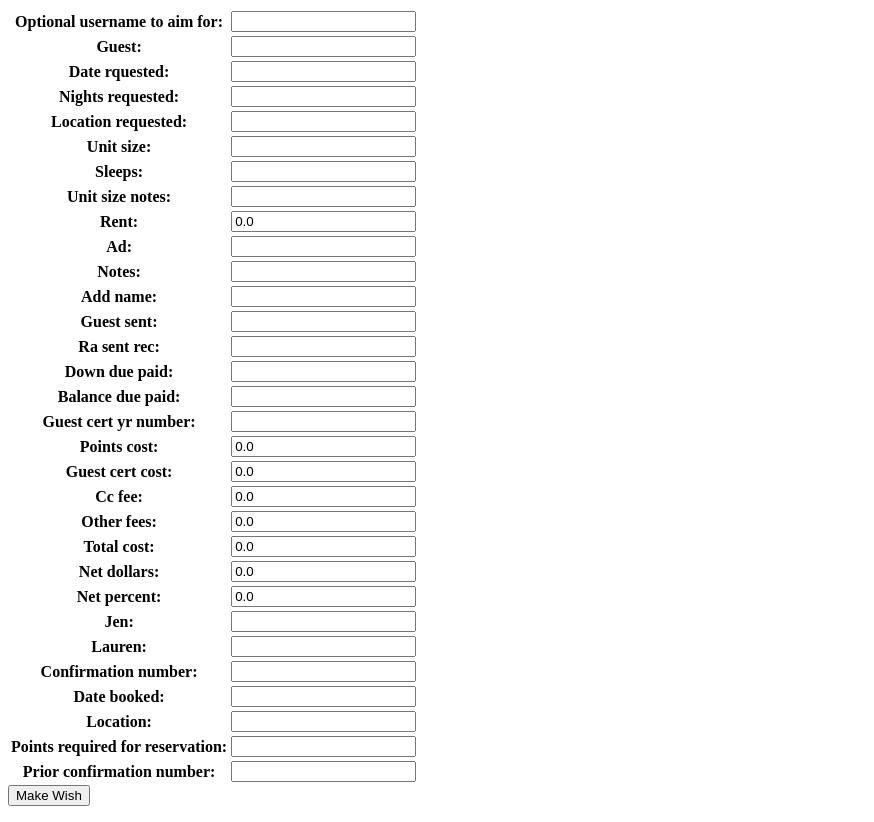
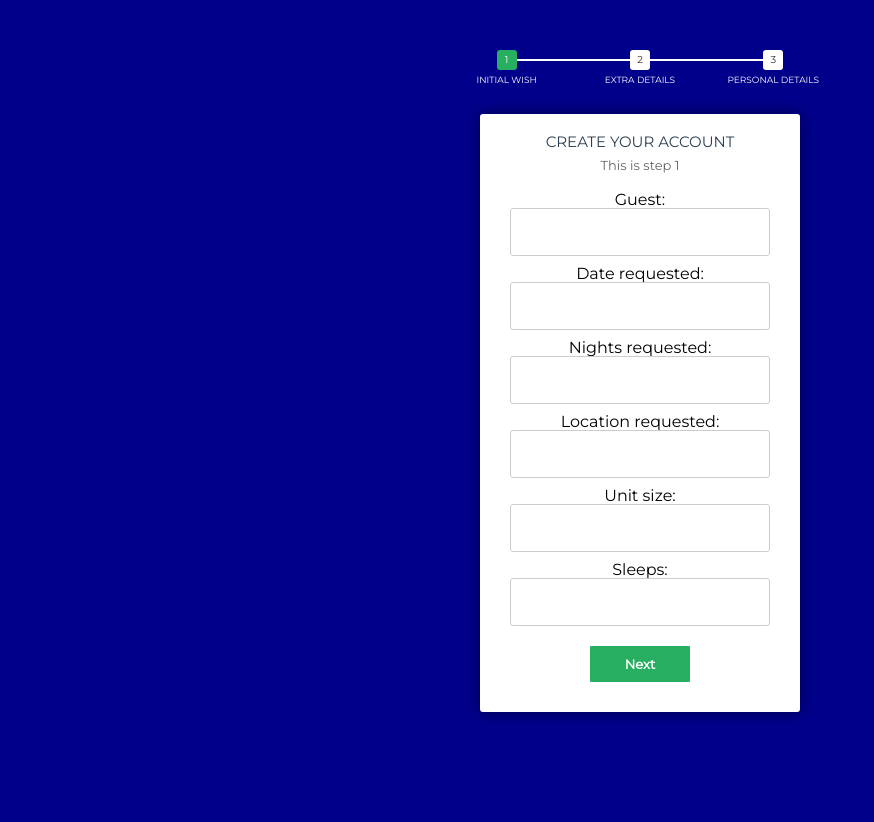
Before and after one commit to erikbenscoter/wam, a Django app: page /guest/makeWish/ in a window 1280 px wide. Shown: the whole page, without its empty margins (0-874 px from the left). After the commit the page ends 719 px from the top, so only its background shows below. Run offline with Django 3.2, Linux system fonts and the light colour scheme; parts of the project's set-up code (start-up, migrations or seed data) failed here and were passed over; some libraries are stand-ins or nearby versions.

Commit message:
split the form into multiple pages

```diff
--- a/VacationScheduler/urls.py
+++ b/VacationScheduler/urls.py
@@ -16,7 +16,9 @@ Including another URLconf
 from django.conf.urls import url
 from django.contrib import admin
 
-from guest_reservation_manager.views import makeNewWish
+from guest_reservation_manager.views import makeNewWish1
+from guest_reservation_manager.views import makeNewWish2
+from guest_reservation_manager.views import makeNewWish3
 from owners_point_manager.views import Update as update_owners_points_update
 from owners_point_manager.views import View as update_owners_points_view
 from reservation_manager.views import Export
@@ -46,7 +48,10 @@ urlpatterns = [
 	url(r'^login/$', login_views.login_user),
 	url(r'^$', View.get),
 
-    url(r'^guest/makeWish/$',makeNewWish),
+    url(r'^guest/makeWish/$',makeNewWish1),
+    url(r'^guest/makeWish2/(?P<wish_id>[0-9]*)$',makeNewWish2),
+    url(r'^guest/makeWish3/(?P<wish_id>[0-9]*)$',makeNewWish3),
+
     url(r'^guestreservationview/', guest_reservations_views.get),
 
     url(r'^updatepoints/', update_owners_points_update.get),
--- /dev/null
+++ b/guest_reservation_manager/static/new_wish/css/reset.css
@@ -0,0 +1 @@
+html,body,div,span,applet,object,iframe,h1,h2,h3,h4,h5,h6,p,blockquote,pre,a,abbr,acronym,address,big,cite,code,del,dfn,em,img,ins,kbd,q,s,samp,small,strike,strong,sub,sup,tt,var,b,u,i,center,dl,dt,dd,ol,ul,li,fieldset,form,label,legend,table,caption,tbody,tfoot,thead,tr,th,td,article,aside,canvas,details,embed,figure,figcaption,footer,header,hgroup,menu,nav,output,ruby,section,summary,time,mark,audio,video{margin:0;padding:0;border:0;font-size:100%;font:inherit;vertical-align:baseline}article,aside,details,figcaption,figure,footer,header,hgroup,menu,nav,section{display:block}body{line-height:1}ol,ul{list-style:none}blockquote,q{quotes:none}blockquote:before,blockquote:after,q:before,q:after{content:'';content:none}table{border-collapse:collapse;border-spacing:0}
--- /dev/null
+++ b/guest_reservation_manager/static/new_wish/css/style.css
@@ -0,0 +1,132 @@
+/*custom font*/
+@import url(http://fonts.googleapis.com/css?family=Montserrat);
+
+/*basic reset*/
+* {margin: 0; padding: 0;}
+
+html {
+	height: 100%;
+	/*Image only BG fallback*/
+
+	/*background = gradient + image pattern combo*/
+	/*background:*/
+		/*linear-gradient(rgba(196, 102, 0, 0.6), rgba(155, 89, 182, 0.6));*/
+	background-color: darkblue
+}
+
+body {
+	font-family: montserrat, arial, verdana;
+}
+/*form styles*/
+#msform {
+	width: 400px;
+	margin: 50px auto;
+	text-align: center;
+	position: relative;
+}
+#msform fieldset {
+	background: white;
+	border: 0 none;
+	border-radius: 3px;
+	box-shadow: 0 0 15px 1px rgba(0, 0, 0, 0.4);
+	padding: 20px 30px;
+	box-sizing: border-box;
+	width: 80%;
+	margin: 0 10%;
+
+	/*stacking fieldsets above each other*/
+	position: relative;
+}
+/*Hide all except first fieldset*/
+#msform fieldset:not(:first-of-type) {
+	display: none;
+}
+/*inputs*/
+#msform input, #msform textarea {
+	padding: 15px;
+	border: 1px solid #ccc;
+	border-radius: 3px;
+	margin-bottom: 10px;
+	width: 100%;
+	box-sizing: border-box;
+	font-family: montserrat;
+	color: #2C3E50;
+	font-size: 13px;
+}
+/*buttons*/
+#msform .action-button {
+	width: 100px;
+	background: #27AE60;
+	font-weight: bold;
+	color: white;
+	border: 0 none;
+	border-radius: 1px;
+	cursor: pointer;
+	padding: 10px 5px;
+	margin: 10px 5px;
+}
+#msform .action-button:hover, #msform .action-button:focus {
+	box-shadow: 0 0 0 2px white, 0 0 0 3px #27AE60;
+}
+/*headings*/
+.fs-title {
+	font-size: 15px;
+	text-transform: uppercase;
+	color: #2C3E50;
+	margin-bottom: 10px;
+}
+.fs-subtitle {
+	font-weight: normal;
+	font-size: 13px;
+	color: #666;
+	margin-bottom: 20px;
+}
+/*progressbar*/
+#progressbar {
+	margin-bottom: 30px;
+	overflow: hidden;
+	/*CSS counters to number the steps*/
+	counter-reset: step;
+}
+#progressbar li {
+	list-style-type: none;
+	color: white;
+	text-transform: uppercase;
+	font-size: 9px;
+	width: 33.33%;
+	float: left;
+	position: relative;
+}
+#progressbar li:before {
+	content: counter(step);
+	counter-increment: step;
+	width: 20px;
+	line-height: 20px;
+	display: block;
+	font-size: 10px;
+	color: #333;
+	background: white;
+	border-radius: 3px;
+	margin: 0 auto 5px auto;
+}
+/*progressbar connectors*/
+#progressbar li:after {
+	content: '';
+	width: 100%;
+	height: 2px;
+	background: white;
+	position: absolute;
+	left: -50%;
+	top: 9px;
+	z-index: -1; /*put it behind the numbers*/
+}
+#progressbar li:first-child:after {
+	/*connector not needed before the first step*/
+	content: none;
+}
+/*marking active/completed steps green*/
+/*The number of the step and the connector before it = green*/
+#progressbar li.active:before,  #progressbar li.active:after{
+	background: #27AE60;
+	color: white;
+}
--- a/guest_reservation_manager/templates/guest_reservations/index.html
+++ b/guest_reservation_manager/templates/guest_reservations/index.html
@@ -146,6 +146,9 @@
         <td class = "Jen">{{guestreservation.jen}}</td>
         <td class = "Lauren">{{guestreservation.lauren}}</td>
 
+
+        <td><a href = "/guest/makeWish2/{{guestreservation.id}}"><button>Edit Details</button></a></td>
+      </tr>
     {%endfor%}
 	</tbody>
 </table>
--- /dev/null
+++ b/guest_reservation_manager/templates/new_wish/index1.html
@@ -0,0 +1,60 @@
+{%load staticfiles%}
+<!DOCTYPE html>
+<html >
+  <head>
+    <meta charset="UTF-8">
+    <title>Multi Step Form with Progress Bar using jQuery and CSS3</title>
+
+
+    <link rel="stylesheet" href="{%static 'new_wish/css/reset.css'%}">
+    <link rel="stylesheet" href="{%static 'new_wish/css/style.css'%}">
+
+
+
+
+  </head>
+
+  <body>
+
+    <!-- multistep form -->
+<form id="msform" method="POST" action = {{url}}>
+  {%csrf_token%}
+  <!-- progressbar -->
+  <ul id="progressbar">
+    {%if step_number == 1%}
+      <li class = "active">Initial Wish</li>
+      <li>Extra Details</li>
+      <li>Personal Details</li>
+    {%elif step_number == 2%}
+      <li>Initial Wish</li>
+      <li class = "active">Extra Details</li>
+      <li>Personal Details</li>
+    {%elif step_number == 3%}
+      <li>Initial Wish</li>
+      <li>Extra Details</li>
+      <li class = "active">Personal Details</li>
+    {%endif%}
+
+  </ul>
+  <!-- fieldsets -->
+  <fieldset>
+    <h2 class="fs-title">Create your account</h2>
+    <h3 class="fs-subtitle">This is step {{step_number}}</h3>
+    <!-- <input type="text" name="email" placeholder="Email" />
+    <input type="password" name="pass" placeholder="Password" />
+    <input type="password" name="cpass" placeholder="Confirm Password" /> -->
+    {{form.as_table}}
+    <input type="submit" name="next" class="next action-button" value="Next" />
+  </fieldset>
+
+</form>
+    <script src='http://cdnjs.cloudflare.com/ajax/libs/jquery/2.1.3/jquery.min.js'></script>
+<script src='http://cdnjs.cloudflare.com/ajax/libs/jquery-easing/1.3/jquery.easing.min.js'></script>
+
+        <script src="js/index.js"></script>
+
+
+
+
+  </body>
+</html>
--- a/guest_reservation_manager/views.py
+++ b/guest_reservation_manager/views.py
@@ -1,20 +1,75 @@
-from django.shortcuts import render
+from django.shortcuts import render, redirect
 from .models import *
 
 # Create your views here.
 
-def makeNewWish(request):
+# def makeNewWish(request):
+#     if request.POST:
+#         wish_form = CreateGuestWishForm(request.POST)
+#         if wish_form.is_valid():
+#             wish_form.save()
+#     else:
+#         wish_form = CreateGuestWishForm()
+#
+#     context = {
+#         "form" : wish_form
+#     }
+#     return render(request, 'new_wish/index.html', context)
+
+
+def displayForm(request, step_number, form):
+
+    context = {
+        "form" : form,
+        "step_number" : step_number,
+        "url" : request.path
+    }
+    return render(request, 'new_wish/index1.html', context)
+
+########################################
+# url = /guest/makeWish
+########################################
+def makeNewWish1(request):
     if request.POST:
-        wish_form = CreateGuestWishForm(request.POST)
+        print("POSTED")
+        wish_form = GuestWishForm1(request.POST)
         if wish_form.is_valid():
             wish_form.save()
+            return redirect("/guest/makeWish2/"+str(wish_form.instance.id))
+        else:
+            return displayForm(request,1,GuestWishForm1())
     else:
-        wish_form = CreateGuestWishForm()
+        return displayForm(request,1,GuestWishForm1())
 
-    context = {
-        "form" : wish_form
-    }
-    return render(request, 'new_wish/index.html', context)
+########################################
+# url = /guest/makeWish2
+########################################
+def makeNewWish2(request, wish_id):
+    instance = GuestReservation.objects.get(id=wish_id)
+    if request.POST:
+        wish_form = GuestWishForm2(request.POST, instance=instance)
+        if wish_form.is_valid():
+            wish_form.save()
+            return redirect("/guestreservationview")
+        else:
+            return displayForm(request,2,GuestWishForm2(instance=instance))
+    else:
+        return displayForm(request,2,GuestWishForm2(instance=instance))
+
+########################################
+# url = /guest/makeWish3
+########################################
+def makeNewWish3(request, wish_id):
+    if request.POST:
+        wish_form = GuestWishForm3(request.POST)
+        if wish_form.is_valid():
+            wish_form.save()
+            return redirect("/guestreservationview")
+        else:
+            return displayForm(request,3,GuestWishForm3)
+    else:
+        return displayForm(request,3,GuestWishForm3)
+
 class View:
 
 #    @login_required(redirect_field_name="/admin", login_url="/login/")
@@ -27,7 +82,7 @@ class View:
         ccFee = []
         confirmation_number = []
         date_booked = []
-        date_rquested = []
+        date_requested = []
         downDue_paid = []
         guest = []
         guestCertCost = []
@@ -61,7 +116,7 @@ class View:
 
 #        reservations = Reservation.objects.filter(date_of_reservation__gte=datetime.today())
 
-        GuestReservations = GuestReservation.objects.order_by("date_rquested")
+        GuestReservations = GuestReservation.objects.order_by("date_requested")
 
         for guestreservation in GuestReservations:
             ad.append(guestreservation.ad)
@@ -82,7 +137,7 @@ class View:
             date_booked.append(guestreservation.date_booked)
 
         for guestreservation in GuestReservations:
-            date_rquested.append(guestreservation.date_rquested)
+            date_requested.append(guestreservation.date_requested)
 
         for guestreservation in GuestReservations:
             downDue_paid.append(guestreservation.down_due_paid)
@@ -178,7 +233,7 @@ class View:
             "ccFee" : set(ccFee),
             "confirmation_number" : set(confirmation_number),
             "date_booked" : set(date_booked),
-            "date_rquested" : set(date_rquested),
+            "date_requested" : set(date_requested),
             "downDue_paid" : set(downDue_paid),
             "guests" : set(guest),
             "guestCertCost" : set(guestCertCost),
```
Also changed, not shown: guest_reservation_manager/models.py (+38 -3 lines), guest_reservation_manager/static/new_wish/js/index.js (added, +82 -0 lines).
